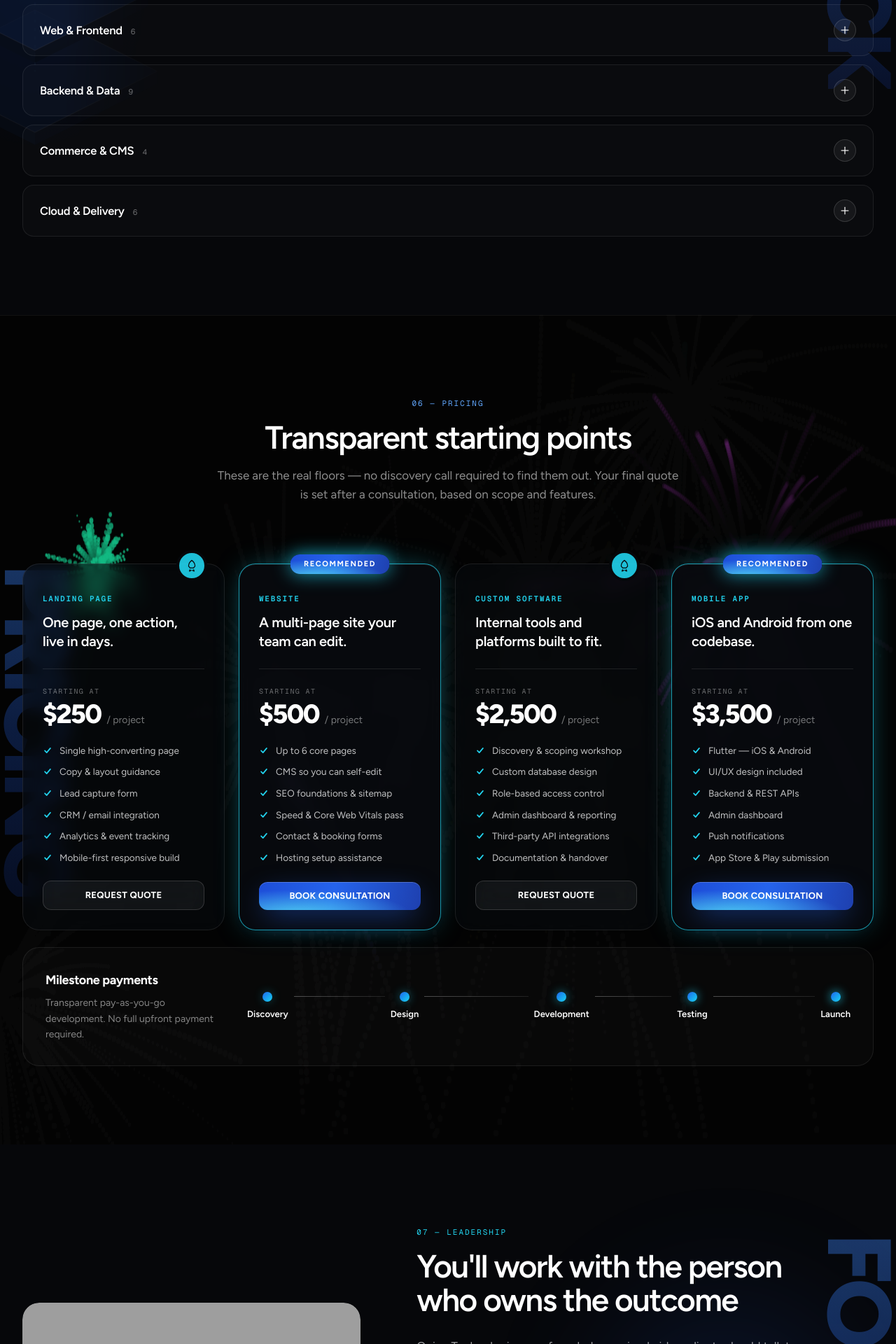
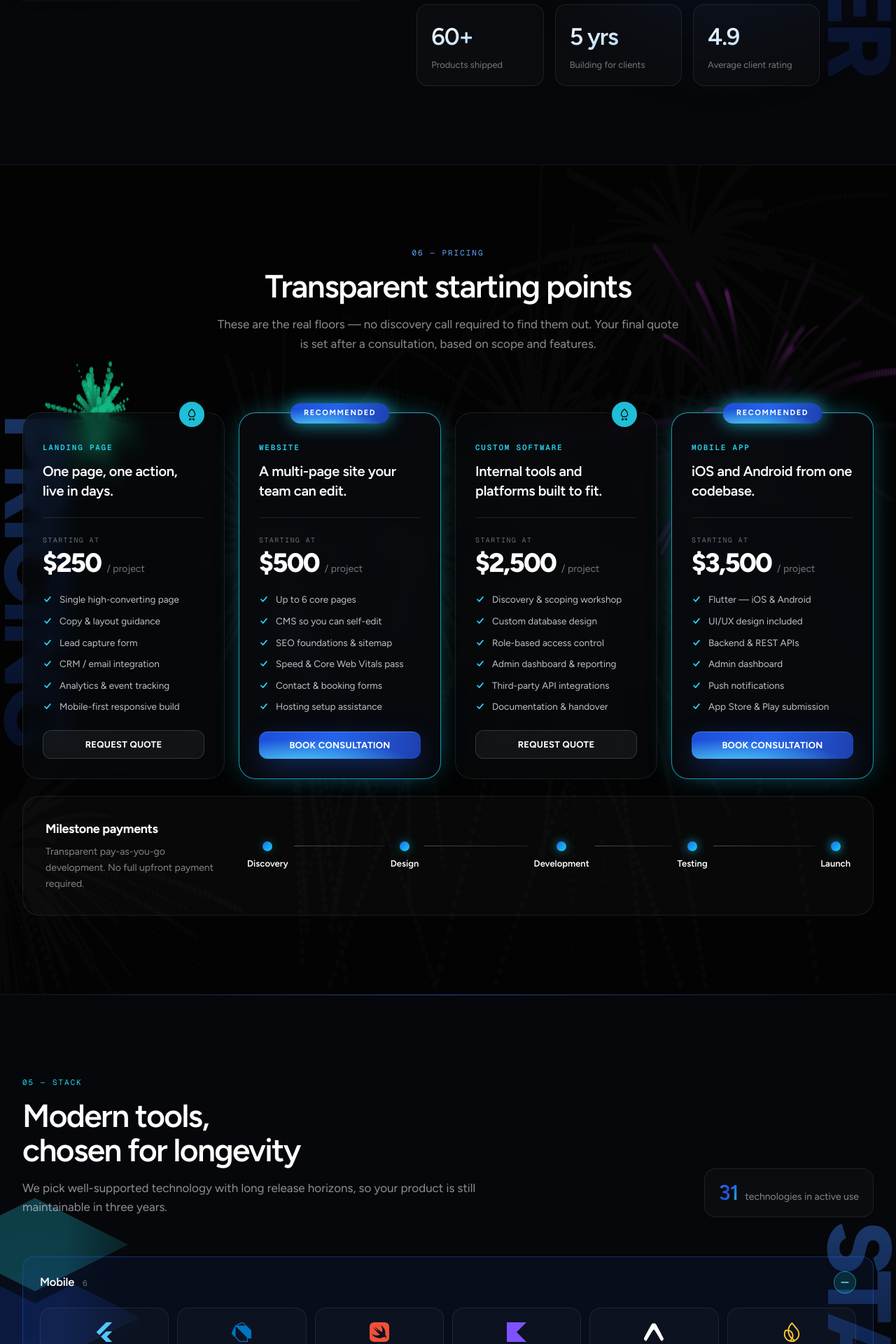
Before and after one commit to MSK-101/quicc-tech, a Next.js app: page / in a window 1280 px wide. Shown: the part 7450-9370 px from the top of the page at 70% size. Built offline with nearby package versions, Linux system fonts and the light colour scheme; grey boxes are pictures that could not be loaded.

Commit message:
reordering the structure of main page

```diff
--- a/src/app/page.tsx
+++ b/src/app/page.tsx
@@ -1,3 +1,4 @@
+import { ClosingCta } from "@/components/sections/closing-cta";
 import { Contact } from "@/components/sections/contact";
 import { Faq } from "@/components/sections/faq";
 import { Founder } from "@/components/sections/founder";
@@ -20,15 +21,17 @@ export default function Home() {
       <Portfolio />
       <WhyQuicc />
       <Process />
+
+      {/* Closing run: introduce the person behind the work, quote the price,
+          show the tooling, ask for the project, then reassure with proof and
+          answers — and finish by pointing back at the form. */}
+      <Founder />
+      <Pricing />
       <TechStack />
-      <Pricing />
-
-      {/* Closing run: meet the person you'll work with, ask for the project,
-          then reassure with proof and answers. */}
-      <Founder />
       <Contact />
       <Testimonials />
       <Faq />
+      <ClosingCta />
     </>
   );
 }
```
